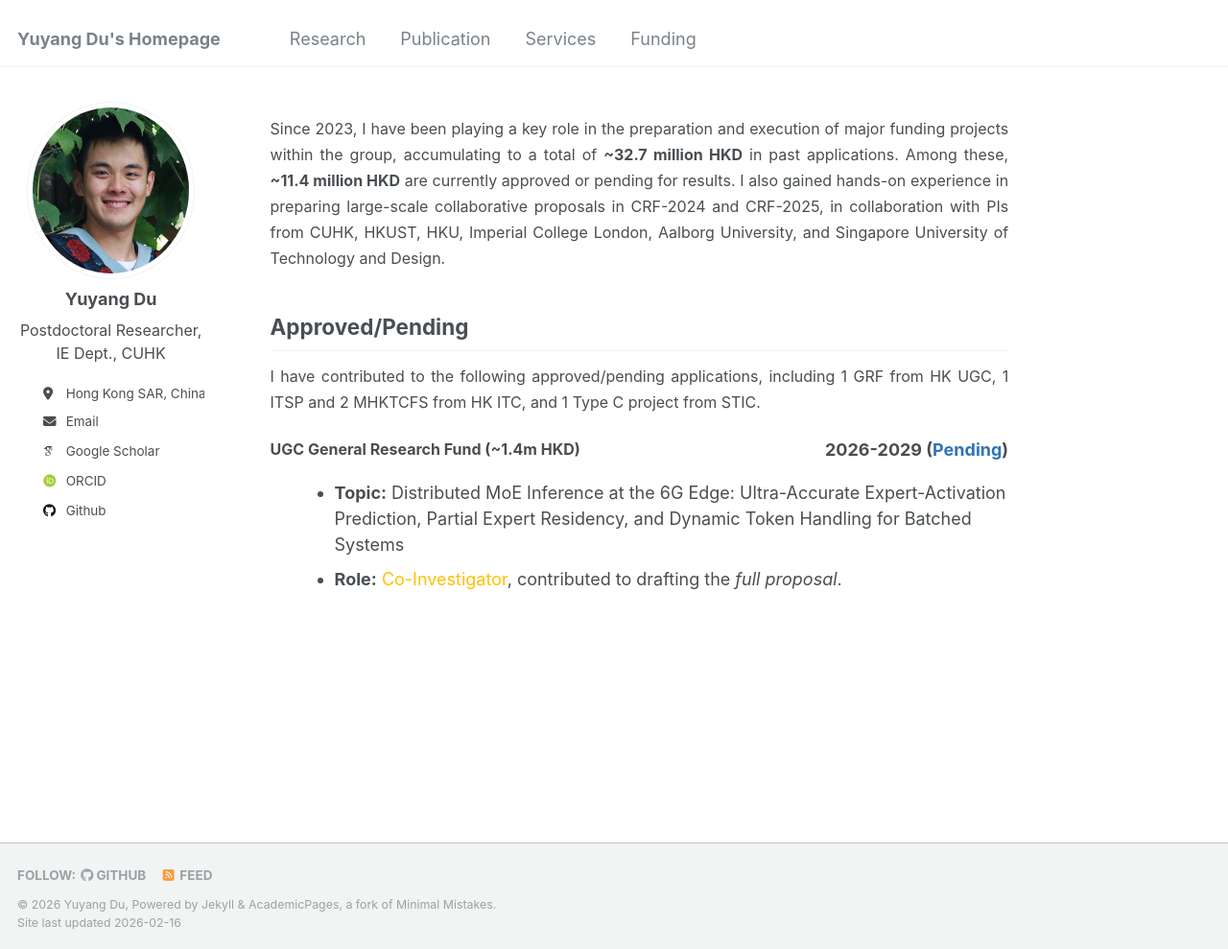
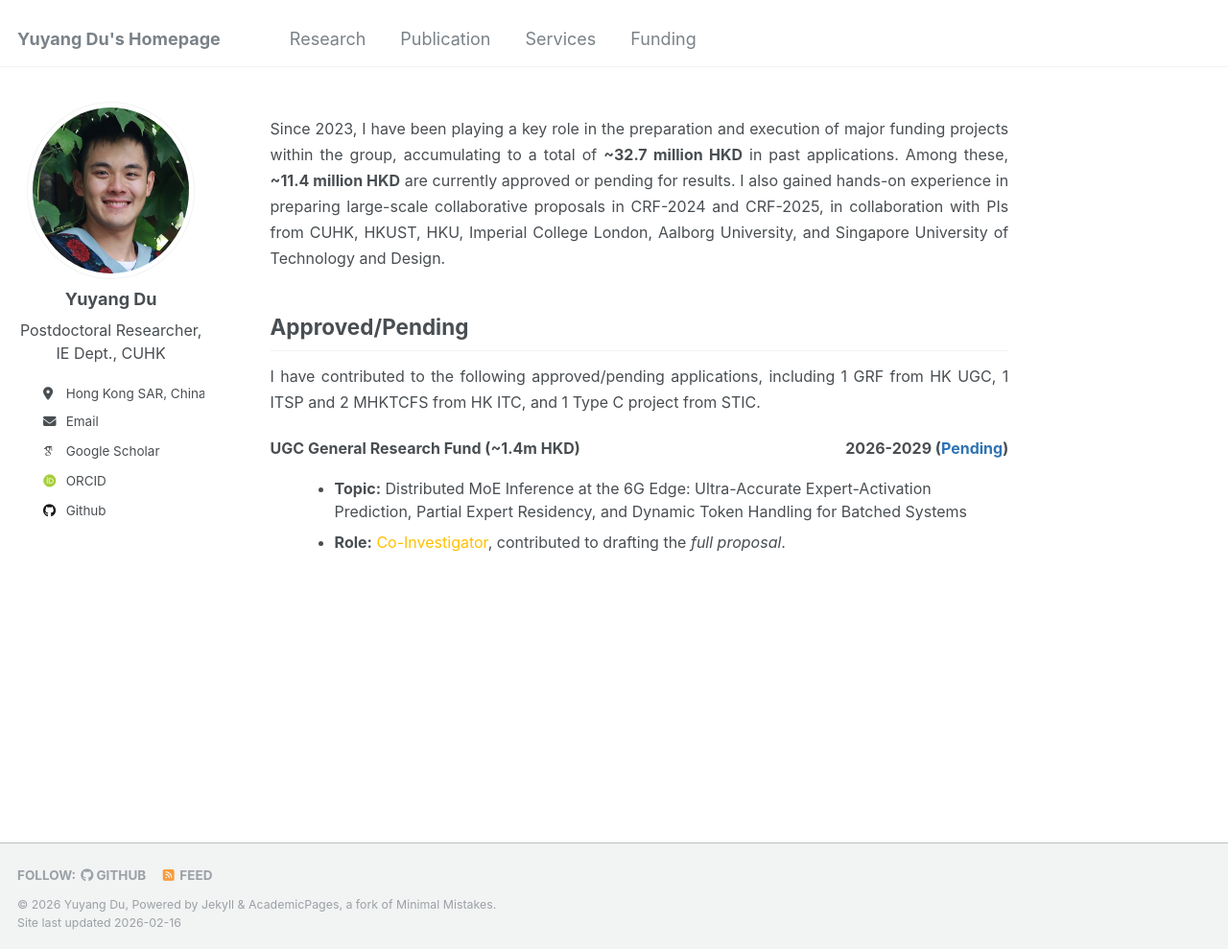
Before and after one commit to yuyangdu01/yuyangdu01.github.io, a Jekyll site: the page built from _pages/funding.md, in a window 1280 px wide and 989 px high. Shown: the whole window at 96% size. Built offline with Jekyll 4.4.1, drawn with Linux system fonts in a browser that asks for light colours; some web fonts are replaced.

Commit message:
Update funding.md

```diff
--- a/_pages/funding.md
+++ b/_pages/funding.md
@@ -22,9 +22,9 @@ Approved/Pending
 
 <li style="display: flex; justify-content: space-between; align-items: center; list-style-type: none; margin-bottom: 0.5em;">
   <font size=3><b>UGC General Research Fund (~1.4m HKD)</b></font>
-  <b>2026-2029 (<span style="color: #2e74b5;">Pending</span>)</b>
+  <font size=3><b>2026-2029 (<span style="color: #2e74b5;">Pending</span>)</b></font>
 </li>
 <ul style="margin-left: 1.5em;">
-  <li><b>Topic:</b> Distributed MoE Inference at the 6G Edge: Ultra-Accurate Expert-Activation Prediction, Partial Expert Residency, and Dynamic Token Handling for Batched Systems</li>
-  <li><b>Role:</b> <span style="color: #ffc000;">Co-Investigator</span>, contributed to drafting the <i>full proposal</i>.</li>
+  <font size=3><li><b>Topic:</b> Distributed MoE Inference at the 6G Edge: Ultra-Accurate Expert-Activation Prediction, Partial Expert Residency, and Dynamic Token Handling for Batched Systems</li></font>
+  <font size=3><li><b>Role:</b> <span style="color: #ffc000;">Co-Investigator</span>, contributed to drafting the <i>full proposal</i>.</li></font>
 </ul>
```
